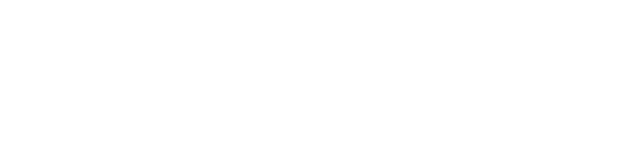
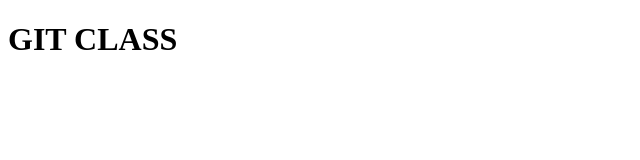
Before and after one commit to kradhenz/git-class, a plain HTML site: page index.html in a window 1280 px wide. Shown: the whole page, without its empty margins (0-640 px from the left). Drawn offline with Linux system fonts and the light colour scheme.

```diff
--- a/index.html
+++ b/index.html
@@ -7,6 +7,6 @@
     <title>GIT CLASS</title>
 </head>
 <body>
-
+    <h1>GIT CLASS</h1>
 </body>
 </html>
```
